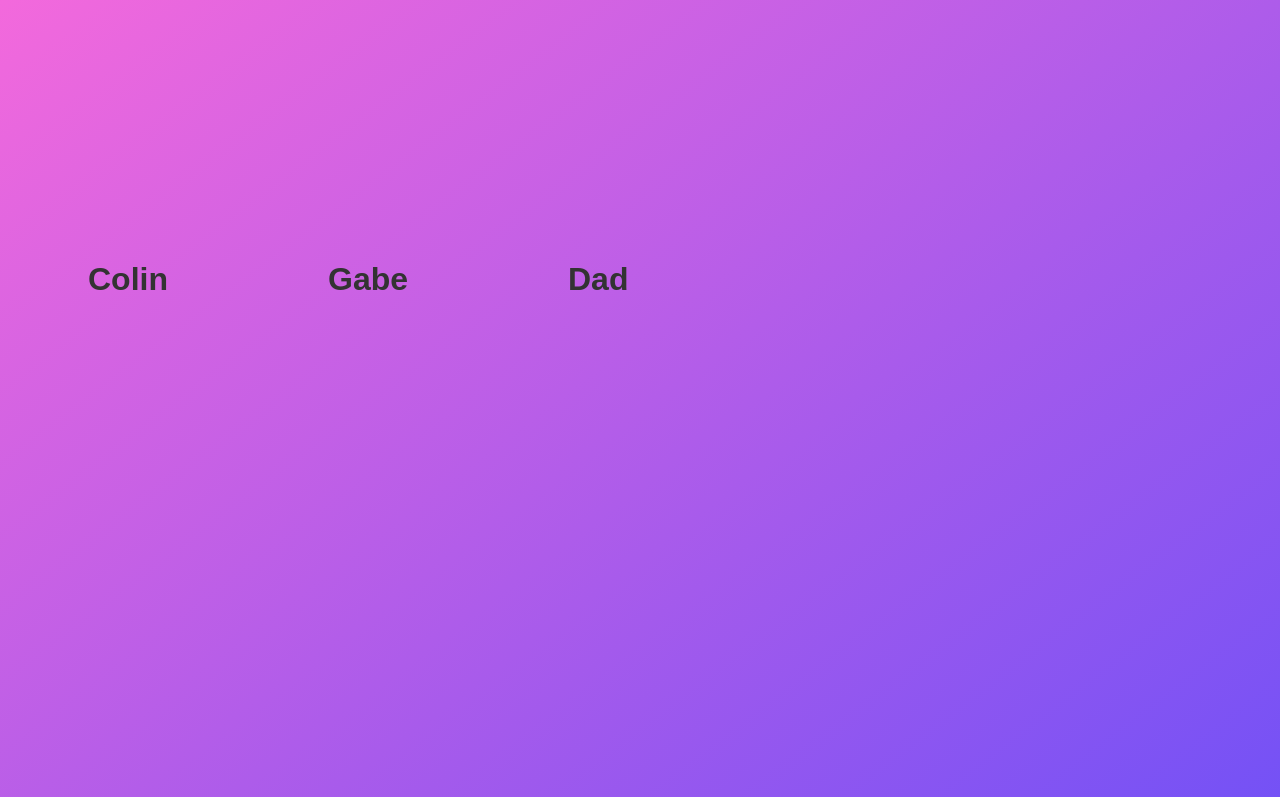
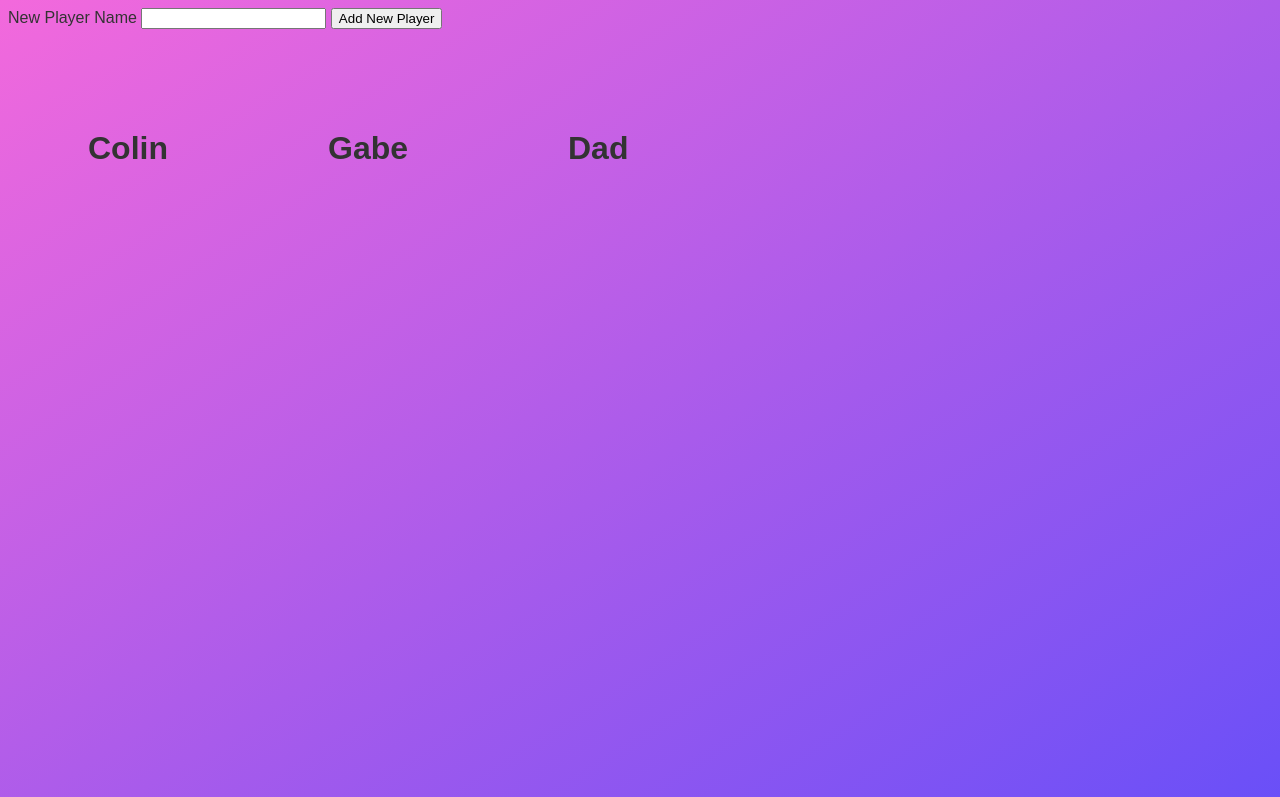
Before and after one commit to ColinBeuttler/whiteElephant, a plain HTML site: page index.html in a window 1280 px wide. Shown: the top 797 px of the page. Drawn offline with Linux system fonts and the light colour scheme.

Commit message:
playersubmit

```diff
--- a/index.html
+++ b/index.html
@@ -7,6 +7,13 @@
     <link rel="stylesheet" href="style.css" />
   </head>
   <body>
+    <div class="newPlayer">
+      <form class="newPlayerForm">
+        <label>New Player Name</label>
+        <input type="text" />
+        <button class="playerSubmitBtn">Add New Player</button>
+      </form>
+    </div>
     <div class="boxclass">
       <h1>Colin</h1>
       <div class="playerDisc">
--- a/script.js
+++ b/script.js
@@ -120,7 +120,7 @@ function discSelect() {
   console.log(discs);
 }
 
-let currentPlayer = player[0];
+// let currentPlayer = player[0];
 
 function switchPlayers() {
   let playerIndex = 0;
```
